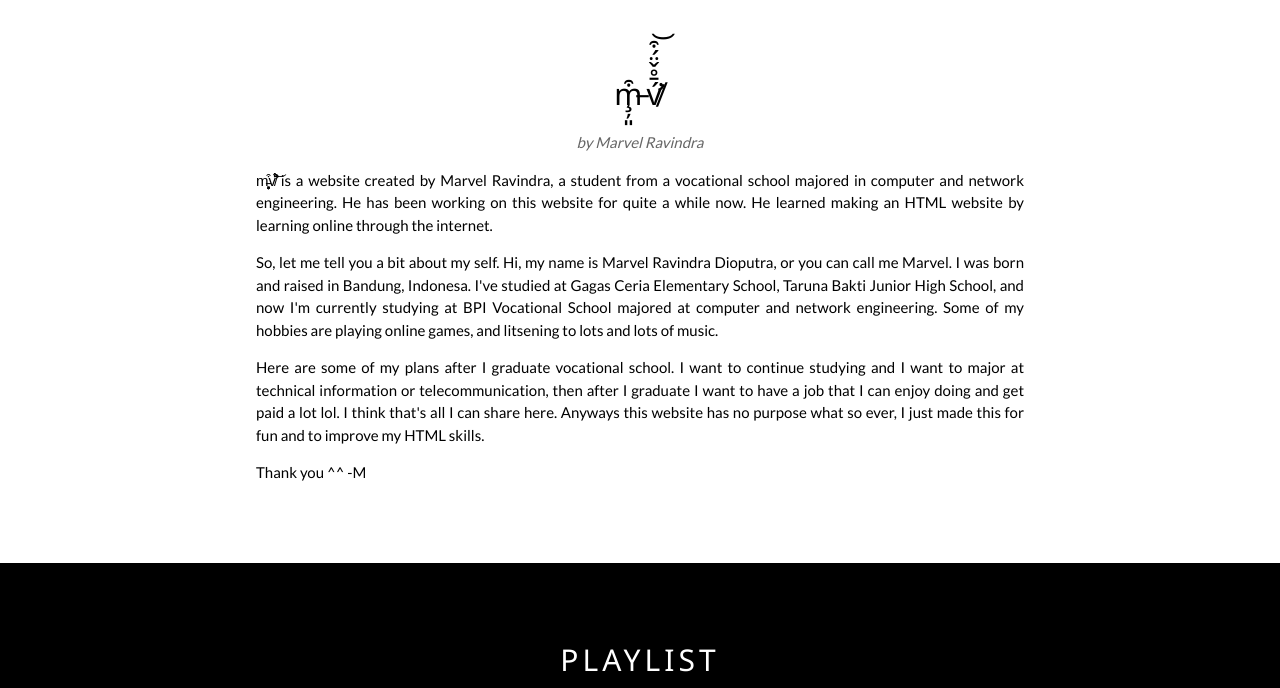
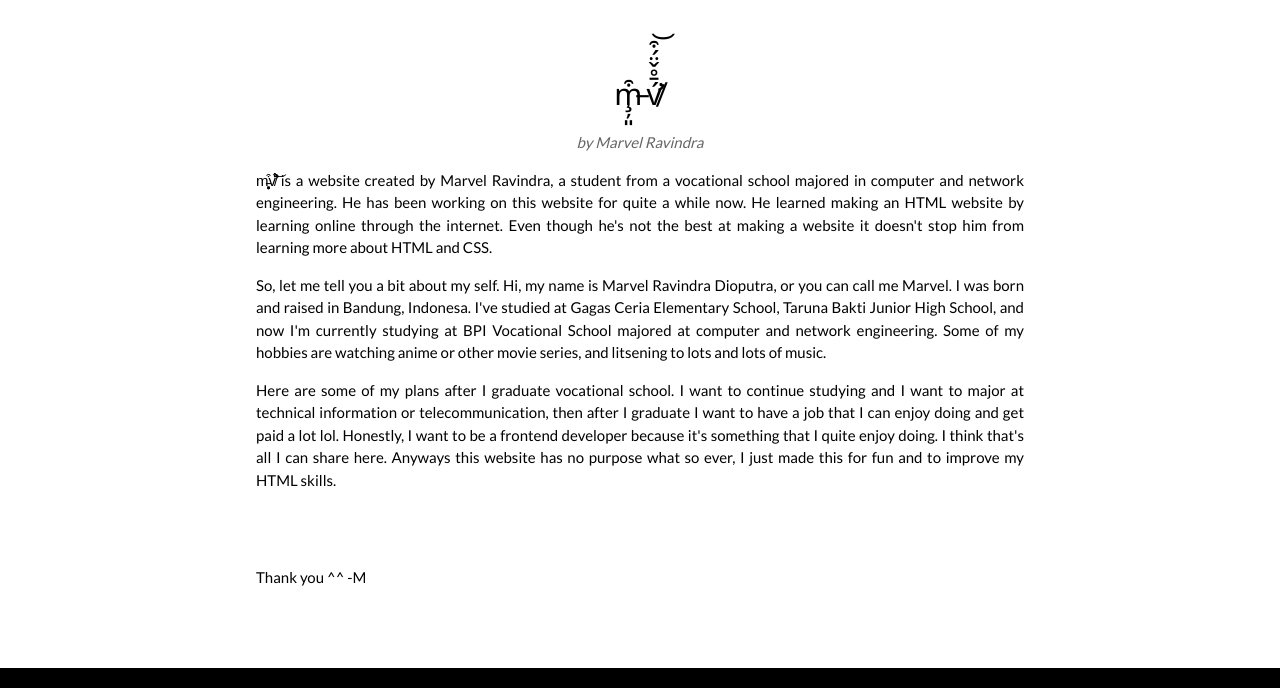
Before and after one commit to rdmrvl/mv, a plain HTML site: page index.html in a window 1280 px wide. Shown: the part 653-1341 px from the top of the page. Drawn offline with nearby package versions, Linux system fonts and the light colour scheme; grey boxes are pictures that could not be loaded.

Commit message:
Update index.html

```diff
--- a/index.html
+++ b/index.html
@@ -61,12 +61,13 @@ body {font-family: "Lato", sans-serif}
   <div class="w3-container w3-content w3-center w3-padding-64" style="max-width:800px" id="about">
     <h2 class="w3-wide">m̵̧̦͈͒v̸̛́̄̊̌̈́͒͘͝ </h2>
     <p class="w3-opacity"><i>by Marvel Ravindra</i></p>
-    <p class="w3-justify">m̵̧̦͈͒v̸̛́̄̊̌̈́͒͘͝   is a website created by Marvel Ravindra, a student from a vocational school majored in computer and network engineering. He has been working on this website for quite a while now. He learned making an HTML website by learning online through the internet.</p>
+    <p class="w3-justify">m̵̧̦͈͒v̸̛́̄̊̌̈́͒͘͝   is a website created by Marvel Ravindra, a student from a vocational school majored in computer and network engineering. He has been working on this website for quite a while now. He learned making an HTML website by learning online through the internet. Even though he's not the best at making a website it doesn't stop him from learning more about HTML and CSS. </p>
 
-    <p class="w3-justify">So, let me tell you a bit about my self. Hi, my name is Marvel Ravindra Dioputra, or you can call me Marvel. I was born and raised in Bandung, Indonesa. I've studied at Gagas Ceria Elementary School, Taruna Bakti Junior High School, and now I'm currently studying at BPI Vocational School majored at computer and network engineering. Some of my hobbies are playing online games, and litsening to lots and lots of music. </p>
+    <p class="w3-justify">So, let me tell you a bit about my self. Hi, my name is Marvel Ravindra Dioputra, or you can call me Marvel. I was born and raised in Bandung, Indonesa. I've studied at Gagas Ceria Elementary School, Taruna Bakti Junior High School, and now I'm currently studying at BPI Vocational School majored at computer and network engineering. Some of my hobbies are watching anime or other movie series, and litsening to lots and lots of music. </p>
 
-    <p class="w3-justify">Here are some of my plans after I graduate vocational school. I want to continue studying and I want to major at technical information or telecommunication, then after I graduate I want to have a job that I can enjoy doing and get paid a lot lol. I think that's all I can share here. Anyways this website has no purpose what so ever, I just made this for fun and to improve my HTML skills.</p>
-    <p class="w3-justify">Thank you  ^^ -M</p>
+    <p class="w3-justify">Here are some of my plans after I graduate vocational school. I want to continue studying and I want to major at technical information or telecommunication, then after I graduate I want to have a job that I can enjoy doing and get paid a lot lol. Honestly, I want to be a frontend developer because it's something that I quite enjoy doing. I think that's all I can share here. Anyways this website has no purpose what so ever, I just made this for fun and to improve my HTML skills.</p>
+    <br><br>
+    <p class="w3-justify">Thank you  ^^  -M</p>
   </div>
   <!-- SPOTIFY -->
   <div class="w3-black" id="playlist">
```
